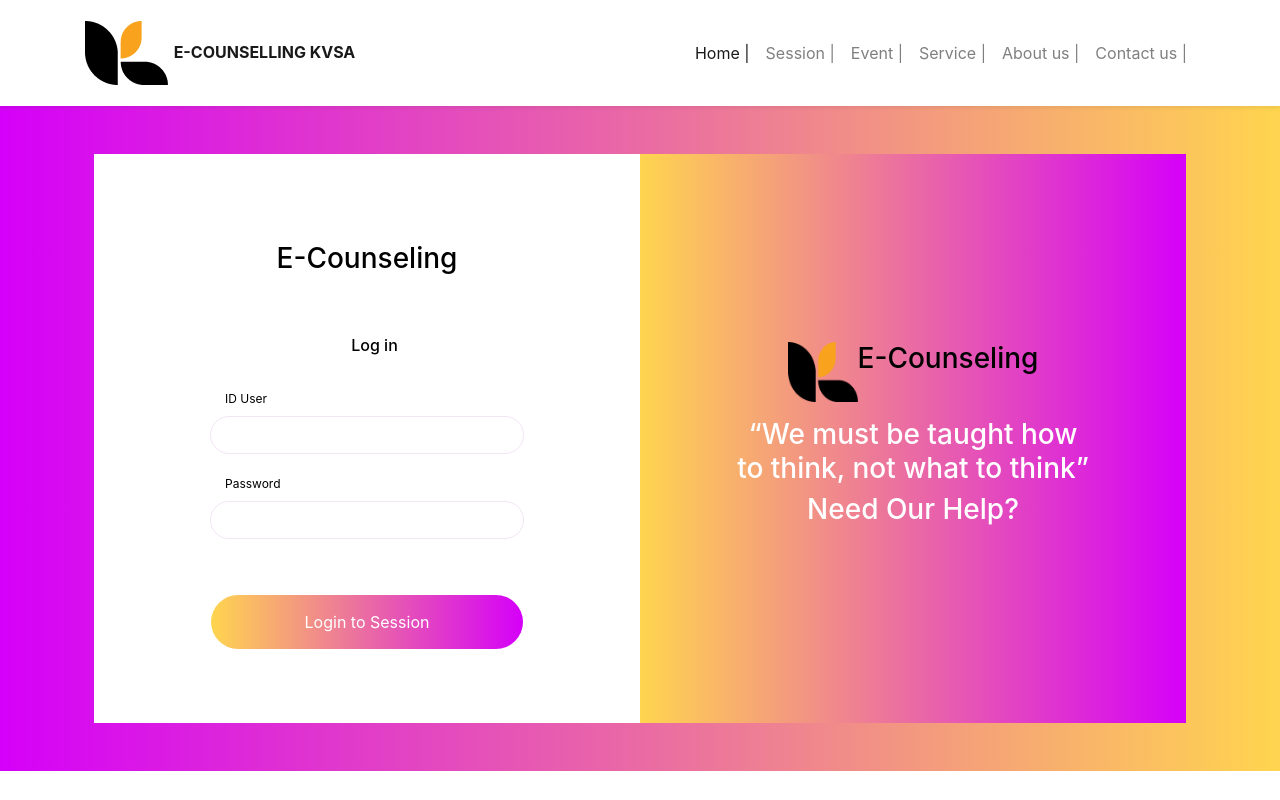
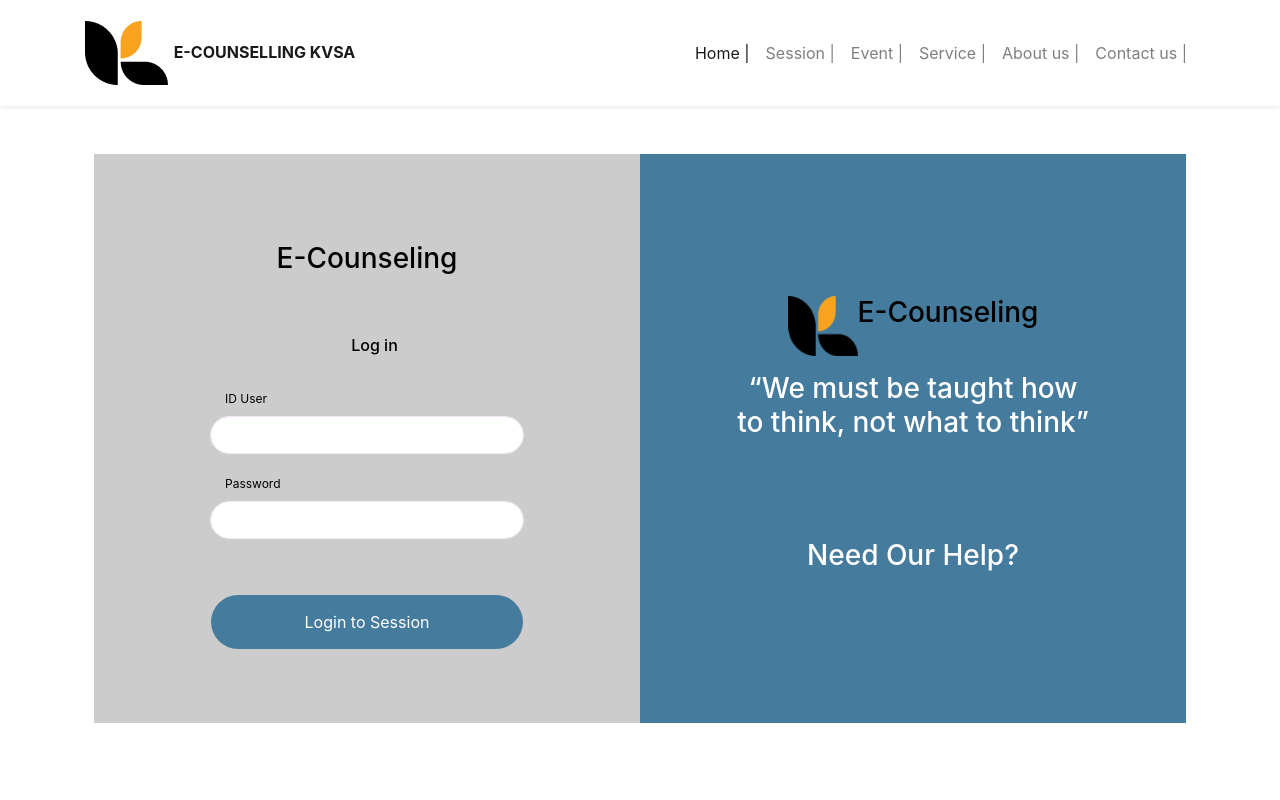
Before and after one commit to Kumpulan1-AIQF/e-CounsellingKVSA, a PHP site: page /login.php in a window 1280 px wide. Run offline with PHP 8.4, Linux system fonts and the light colour scheme; a stand-in replaces the project's code that opens the database connection; some libraries are stand-ins or nearby versions.

Commit message:
Update login.css

```diff
--- a/css/login.css
+++ b/css/login.css
@@ -2,8 +2,9 @@
     color: #000;
     overflow-x: hidden;
     height: 100%;
-    background-image: linear-gradient(to right, #D500F9, #FFD54F);
+   background-color: white;
     background-repeat: no-repeat;
+    min-height: 800px;
 }
 
 input, textarea {
@@ -41,13 +42,14 @@
 }
 
 .card1 {
+    background-color: #cccccc;
     width: 50%;
     padding: 40px 30px 10px 30px;
 }
 
 .card2 {
     width: 50%;
-    background-image: linear-gradient(to right, #FFD54F, #D500F9);
+    background-color: #457B9D;
 }
 
 #logo {
@@ -85,7 +87,7 @@
 .btn-color {
     border-radius: 50px;
     color: #fff;
-    background-image: linear-gradient(to right, #FFD54F, #D500F9);
+    background-color: #457B9D;
     padding: 15px;
     cursor: pointer;
     border: none !important;
@@ -94,7 +96,7 @@
 
 .btn-color:hover {
     color: #fff;
-    background-image: linear-gradient(to right, #D500F9, #FFD54F);
+    background-image: #457B9D;
 }
 
 .btn-white {
@@ -128,6 +130,10 @@
     font-size: 15px;
 }
 
+.help{
+    margin-top: 100px;
+}
+
 @media screen and (max-width: 992px) {
     .card1 {
         width: 100%;
```
